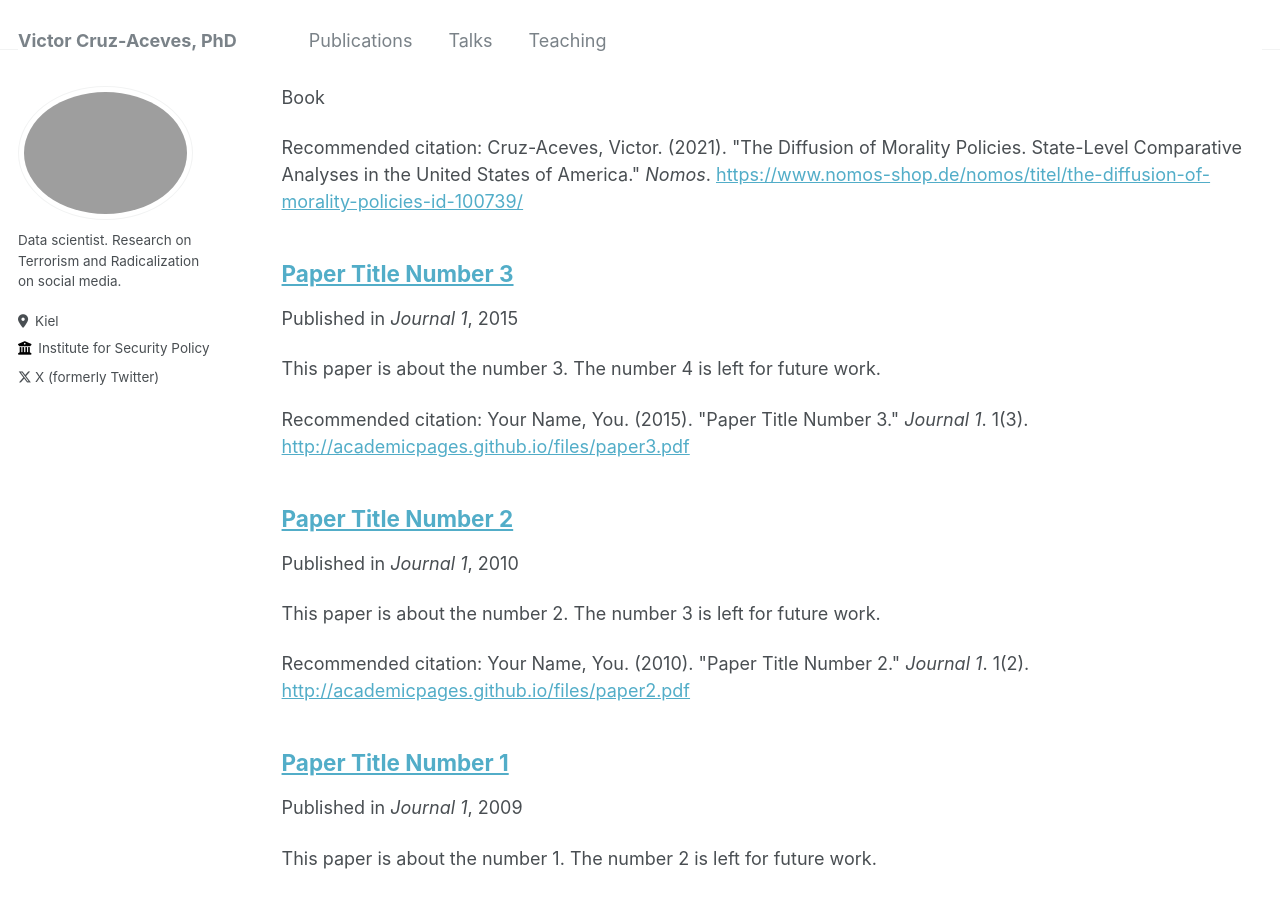
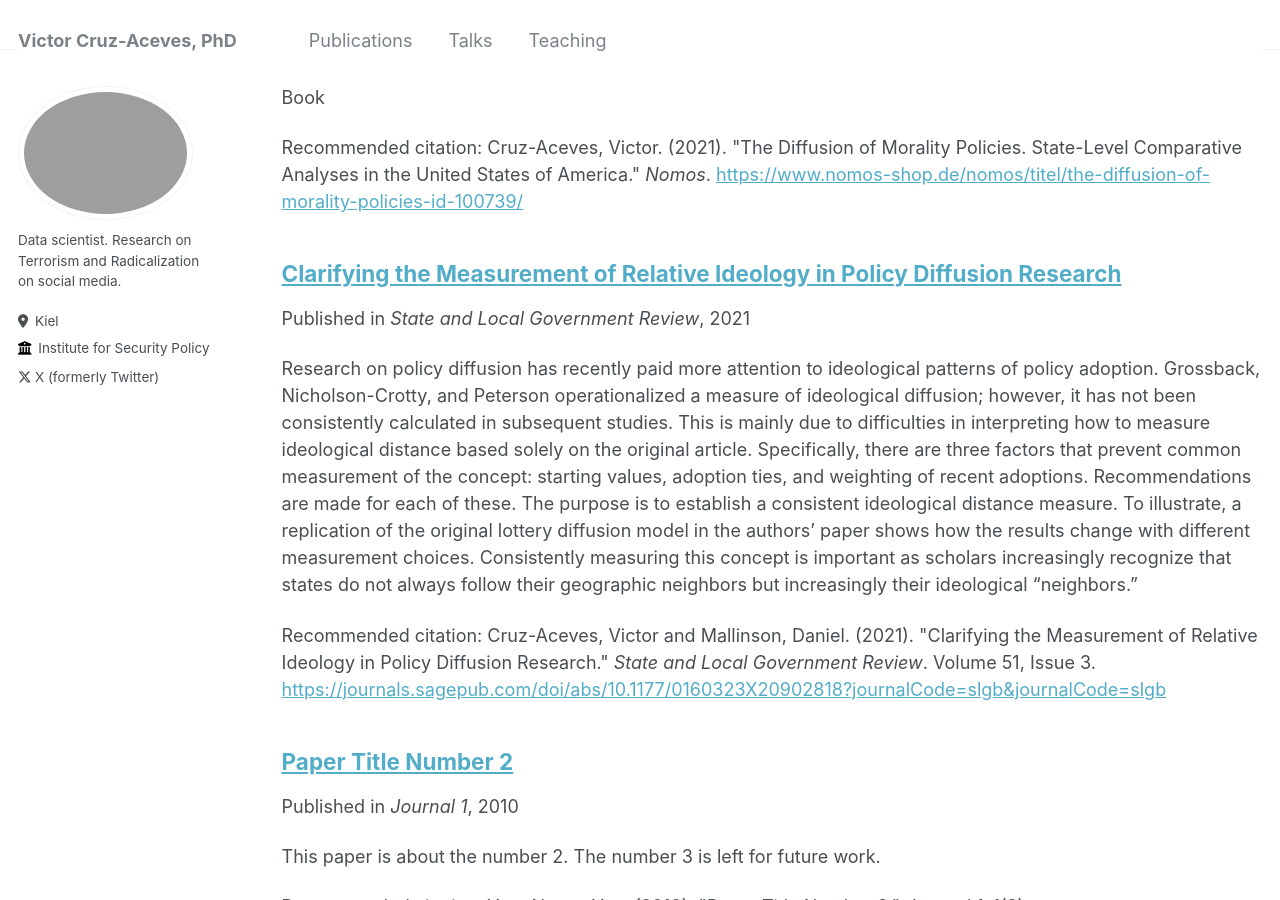
Before and after one commit to victor-cruz-aceves/victor-cruz-aceves.github.io, a Jekyll site: the page built from _pages/publications.md, in a window 1280 px wide and 900 px high, scrolled down 198 px. Built offline with Jekyll 4.4.1, drawn with Linux system fonts in a browser that asks for light colours.

Commit message:
Added basic info about 2021 paper

```diff
--- a/_publications/2015-10-01-paper-title-number-3.md
+++ b/_publications/2015-10-01-paper-title-number-3.md
@@ -1,12 +1,12 @@
 ---
-title: "Paper Title Number 3"
+title: "Clarifying the Measurement of Relative Ideology in Policy Diffusion Research"
 collection: publications
 permalink: /publication/2015-10-01-paper-title-number-3
-excerpt: 'This paper is about the number 3. The number 4 is left for future work.'
-date: 2015-10-01
-venue: 'Journal 1'
-paperurl: 'http://academicpages.github.io/files/paper3.pdf'
-citation: 'Your Name, You. (2015). &quot;Paper Title Number 3.&quot; <i>Journal 1</i>. 1(3).'
+excerpt: 'Research on policy diffusion has recently paid more attention to ideological patterns of policy adoption. Grossback, Nicholson-Crotty, and Peterson operationalized a measure of ideological diffusion; however, it has not been consistently calculated in subsequent studies. This is mainly due to difficulties in interpreting how to measure ideological distance based solely on the original article. Specifically, there are three factors that prevent common measurement of the concept: starting values, adoption ties, and weighting of recent adoptions. Recommendations are made for each of these. The purpose is to establish a consistent ideological distance measure. To illustrate, a replication of the original lottery diffusion model in the authors’ paper shows how the results change with different measurement choices. Consistently measuring this concept is important as scholars increasingly recognize that states do not always follow their geographic neighbors but increasingly their ideological “neighbors.”'
+date: 2021-01-31
+venue: 'State and Local Government Review'
+paperurl: 'https://journals.sagepub.com/doi/abs/10.1177/0160323X20902818?journalCode=slgb&journalCode=slgb'
+citation: 'Cruz-Aceves, Victor and Mallinson, Daniel. (2021). &quot;Clarifying the Measurement of Relative Ideology in Policy Diffusion Research.&quot; <i>State and Local Government Review</i>. Volume 51, Issue 3.'
 ---
 
 The contents above will be part of a list of publications, if the user clicks the link for the publication than the contents of section will be rendered as a full page, allowing you to provide more information about the paper for the reader. When publications are displayed as a single page, the contents of the above "citation" field will automatically be included below this section in a smaller font.
```
